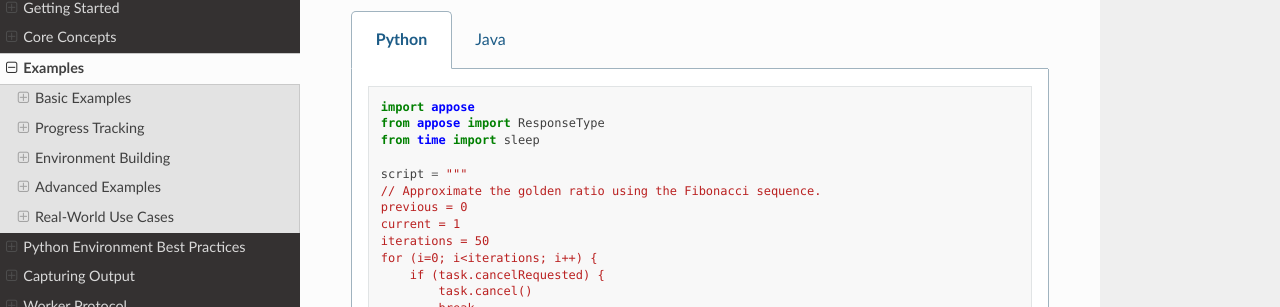
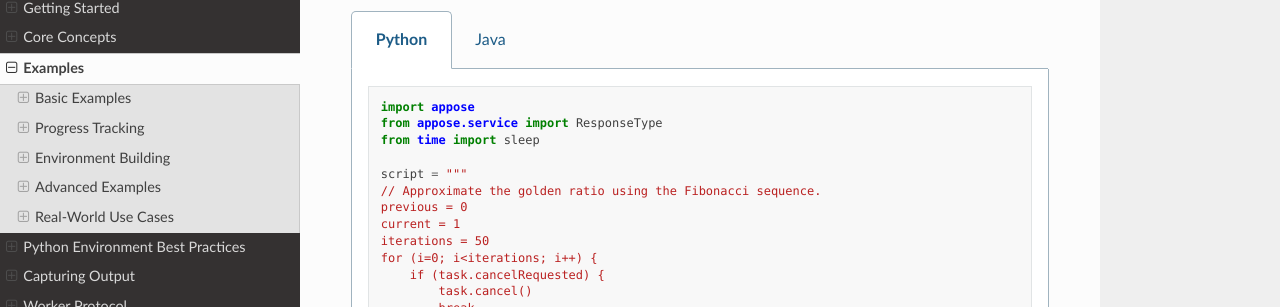
Before and after one commit to apposed/appose, a Sphinx documentation site: the page built from docs/examples.rst, in a window 1280 px wide and 900 px high, scrolled down 1207 px. Shown: the part 144-451 px from the top of the window. Built offline with Sphinx 7.4.7 and the Read the Docs theme 3.1.0, drawn with Linux system fonts in a browser that asks for light colours.

Commit message:
Import ResponseType from correct subpackage

```diff
--- a/docs/capturing-output.rst
+++ b/docs/capturing-output.rst
@@ -306,7 +306,7 @@ indicating which phase the task is in:
 
       .. code-block:: python
 
-         from appose import ResponseType
+         from appose.service import ResponseType
 
          def on_event(event):
              if event.response_type == ResponseType.LAUNCH:
--- a/docs/core-concepts.rst
+++ b/docs/core-concepts.rst
@@ -438,7 +438,7 @@ Tasks provide callbacks for monitoring progress:
 
       .. code-block:: python
 
-         from appose import ResponseType
+         from appose.service import ResponseType
 
          def task_listener(event):
              if event.response_type == ResponseType.LAUNCH:
--- a/docs/examples.rst
+++ b/docs/examples.rst
@@ -116,7 +116,7 @@ A more complex example showing progress tracking and cancelation.
       .. code-block:: python
 
          import appose
-         from appose import ResponseType
+         from appose.service import ResponseType
          from time import sleep
 
          script = """
@@ -667,7 +667,7 @@ Properly handling task failures.
       .. code-block:: python
 
          import appose
-         from appose import ResponseType, TaskStatus
+         from appose.service import ResponseType, TaskStatus
 
          env = appose.system()
          with env.python() as python:
--- a/docs/faq.rst
+++ b/docs/faq.rst
@@ -143,7 +143,7 @@ Use listeners to monitor progress and support cancelation:
 
       .. code-block:: python
 
-         from appose import ResponseType
+         from appose.service import ResponseType
 
          def listener(event):
              if event.response_type == ResponseType.UPDATE:
```
